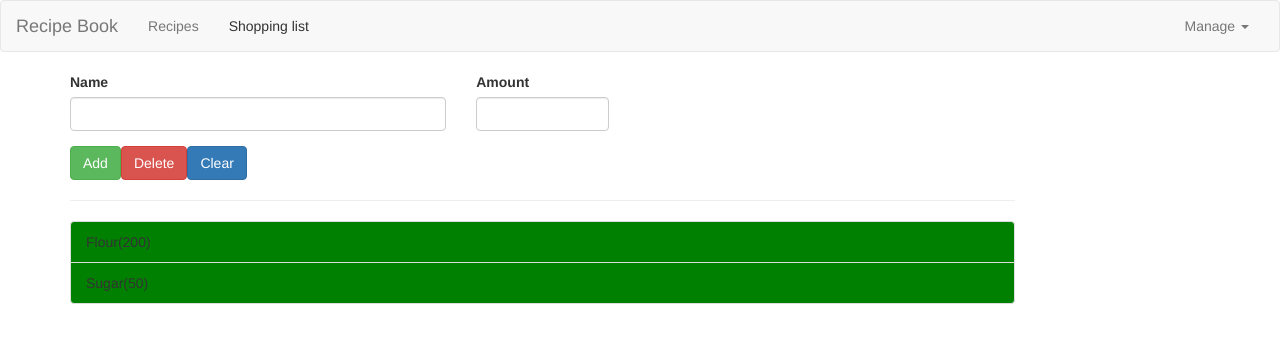
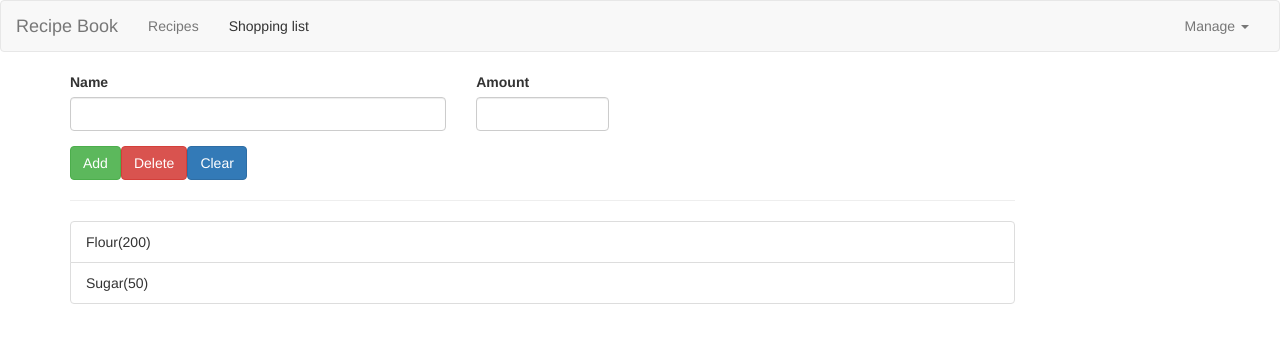
Before and after one commit to pablo-meyer/my-first-app, an Angular app: page / in a window 1280 px wide. Both pictures are taken after a click on the link "Shopping list". Shown: the top 342 px of the page. Built offline with nearby package versions, Linux system fonts and the light colour scheme.

Commit message:
Removed references to custom directives

```diff
--- a/src/app/recipes/recipes.component.html
+++ b/src/app/recipes/recipes.component.html
@@ -5,7 +5,7 @@
   <div class="col-md-7">
     <app-recipe-detail *ngIf="selectedRecipe; else infoText" [selectedRecipe]="selectedRecipe"></app-recipe-detail>
     <ng-template #infoText>
-      <p [appAdvancedHighlight]="'blue'" color1="'red'">
+      <p>
         None selected
       </p>
     </ng-template>
--- a/src/app/shopping/shopping-list/shopping-list.component.html
+++ b/src/app/shopping/shopping-list/shopping-list.component.html
@@ -3,7 +3,7 @@
     <app-shopping-list-edit (emitAdd)="addIngredient($event)"></app-shopping-list-edit>
     <hr />
     <ul class="list-group">
-      <li class="list-group-item" style="cursor:pointer;" *ngFor="let ing of ingredients" appBasicHighlight>
+      <li class="list-group-item" style="cursor:pointer;" *ngFor="let ing of ingredients">
         {{ing.name}}({{ing.amount}})
       </li>
     </ul>
```
